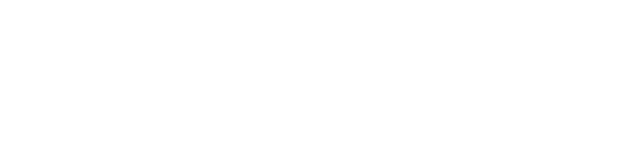
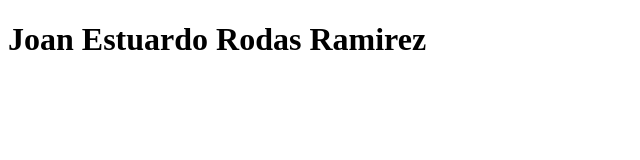
Before and after one commit to jrodas2021418/IN5CV_2022, a plain HTML site: page index.html in a window 1280 px wide. Shown: the whole page, without its empty margins (0-640 px from the left). Drawn offline with Linux system fonts and the light colour scheme.

Commit message:
Se agrego nombre del desarrollador

```diff
--- a/index.html
+++ b/index.html
@@ -7,6 +7,6 @@
     <title>Primer programa en Git</title>
 </head>
 <body>
-
+    <h1>Joan Estuardo Rodas Ramirez</h1>
 </body>
 </html>
```
